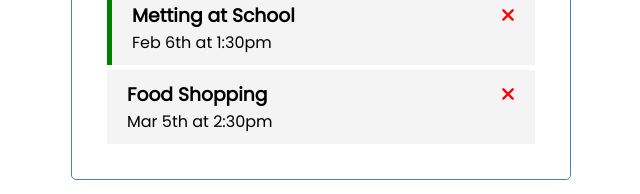
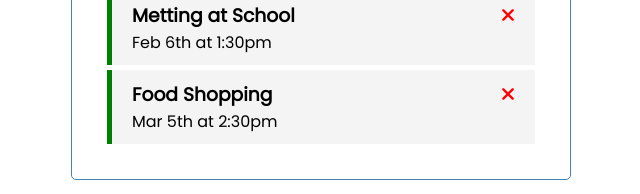
Before and after one commit to rafael-lua/task-tracker-react, a React (Create React App) app: page / in a window 1280 px wide. Shown: the part 222-416 px from the top of the page, without its empty margins (319-959 px from the left). Built offline with nearby package versions, Linux system fonts and the light colour scheme; data requests are answered from the project's data file.

Commit message:
Added json server and effect hook

```diff
--- /dev/null
+++ b/db.json
@@ -0,0 +1,22 @@
+{
+  "tasks": [
+    {
+      "id": 1,
+      "text": "Doctors Appointment",
+      "day": "Feb 5th at 2:30pm",
+      "reminder": true
+    },
+    {
+      "id": 2,
+      "text": "Metting at School",
+      "day": "Feb 6th at 1:30pm",
+      "reminder": true
+    },
+    {
+      "id": 3,
+      "text": "Food Shopping",
+      "day": "Mar 5th at 2:30pm",
+      "reminder": true
+    }
+  ]
+}
--- a/package.json
+++ b/package.json
@@ -6,6 +6,7 @@
     "@testing-library/jest-dom": "^5.11.9",
     "@testing-library/react": "^11.2.5",
     "@testing-library/user-event": "^12.8.3",
+    "json-server": "^0.16.3",
     "react": "^17.0.1",
     "react-dom": "^17.0.1",
     "react-scripts": "4.0.3",
@@ -15,7 +16,8 @@
     "start": "react-scripts start",
     "build": "react-scripts build",
     "test": "react-scripts test",
-    "eject": "react-scripts eject"
+    "eject": "react-scripts eject",
+    "jsonbackend": "json-server --watch db.json --port 5000"
   },
   "eslintConfig": {
     "extends": [
--- a/src/App.js
+++ b/src/App.js
@@ -1,53 +1,81 @@
-import { useState } from "react"
+import { useState, useEffect } from "react"
 import Header from "./components/Header";
 import Tasks from "./components/Tasks";
 import AddTask from "./components/AddTask";
 
 function App() {
   const [showAddTask, setShowAddTask] = useState(false);
-  const [tasks, setTasks] = useState(
-    [
-      {
-        id: 1,
-        text: "Doctors Appointment",
-        day: "Feb 5th at 2:30pm",
-        reminder: true
-      },
-      {
-        id: 2,
-        text: "Metting at School",
-        day: "Feb 6th at 1:30pm",
-        reminder: true
-      },
-      {
-        id: 3,
-        text: "Food Shopping",
-        day: "Mar 5th at 2:30pm",
-        reminder: false
-      },
-    ]
-  );
+  const [tasks, setTasks] = useState([]);
+
+  useEffect(() => {
+    const getTasks = async () => {
+      const tasksFromServer = await fetchTasks();
+      setTasks(tasksFromServer);
+    }
+
+    getTasks();
+  }, []);
+
+  // Fetch data
+  const fetchTasks = async () => {
+    const res = await fetch("http://localhost:5000/tasks");
+    const data = await res.json();
+
+    return data;
+  }
+
+  // Fetch task
+  const fetchTask = async (id) => {
+    const res = await fetch(`http://localhost:5000/tasks/${id}`);
+    const data = await res.json();
+
+    return data;
+  }
 
   // Add Task
-  const addTask = (task) => {
-    let id = Math.floor(Math.random() * 10000) + 1;
+  const addTask = async (task) => {
+    const res = await fetch("http://localhost:5000/tasks", {
+      method: "POST",
+      headers: {
+        "Content-type": "application/json"
+      },
+      body: JSON.stringify(task)
+    });
 
-    let newTask = {
-      id: id,
-      ...task
-    };
+    const data = await res.json();
+    setTasks([...tasks, data]);
 
-    setTasks([...tasks, newTask]);
+    // let id = Math.floor(Math.random() * 10000) + 1;
+    // let newTask = {
+    //   id: id,
+    //   ...task
+    // };
+    // setTasks([...tasks, newTask]);
   };
 
   // Delete Task
-  const deleteTask = (id) => {
+  const deleteTask = async (id) => {
+    await fetch(`http://localhost:5000/tasks/${id}`, {method: "DELETE"});
+
     setTasks(tasks.filter((task) => task.id !== id));
   };
 
   // Toggle Reminder
-  const toggleReminder = (id) => {
-    setTasks(tasks.map((task) => task.id === id ? {...task, reminder: !task.reminder} : task));
+  const toggleReminder = async (id) => {
+    const taskToToggle = await fetchTask(id);
+    const updatedTask = {...taskToToggle, reminder: !taskToToggle.reminder};
+
+    const res = await fetch(`http://localhost:5000/tasks/${id}`, {
+      method: "PUT",
+      headers: {
+        "Content-type": "application/json"
+      },
+      body: JSON.stringify(updatedTask)
+    });
+
+    const data = await res.json();
+
+    setTasks(tasks.map((task) => task.id === id ? {...task, reminder: data.reminder} : task));
   };
 
   // Main view
```
Also changed, not shown: 1 other file (tests, documents, lock files or other folders).
